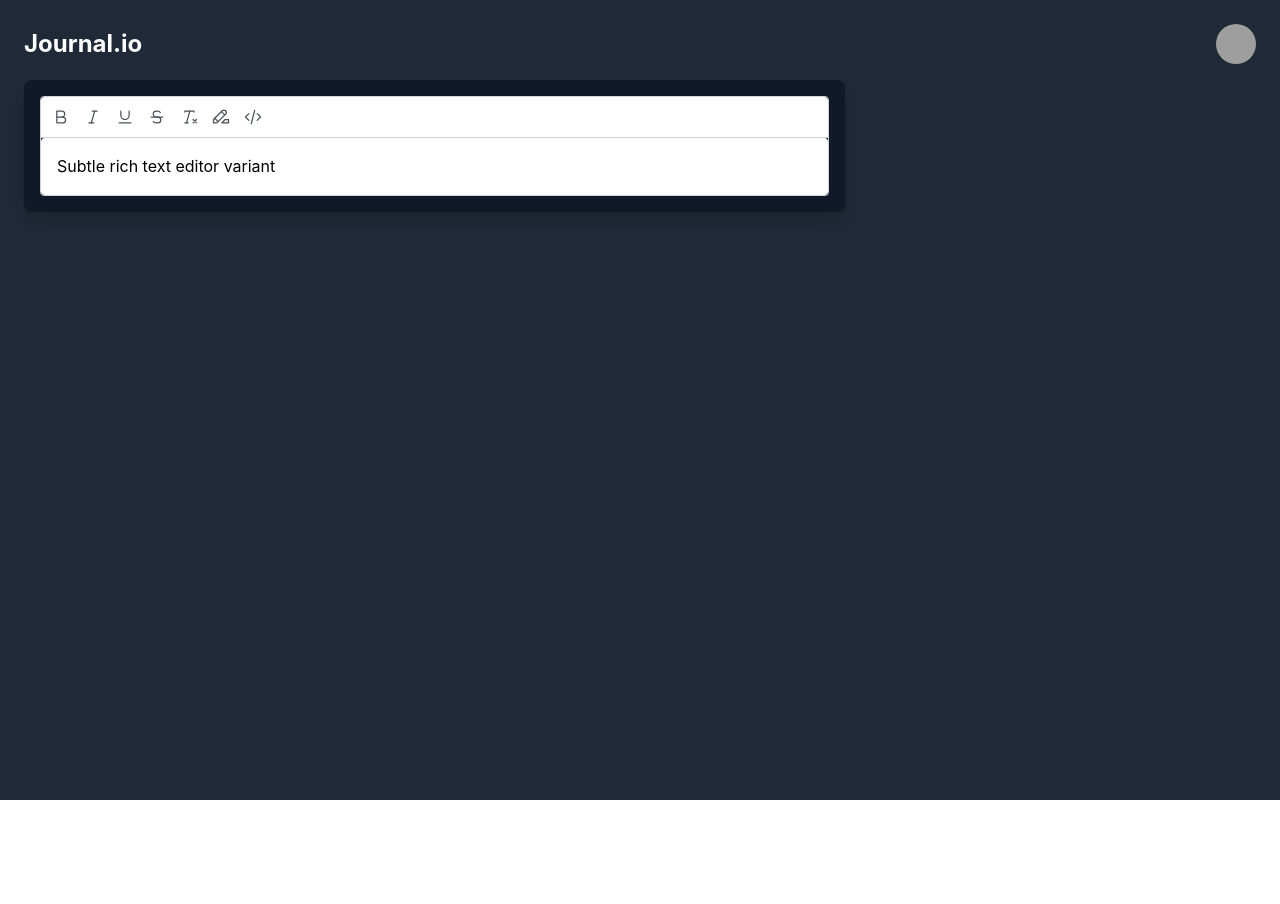
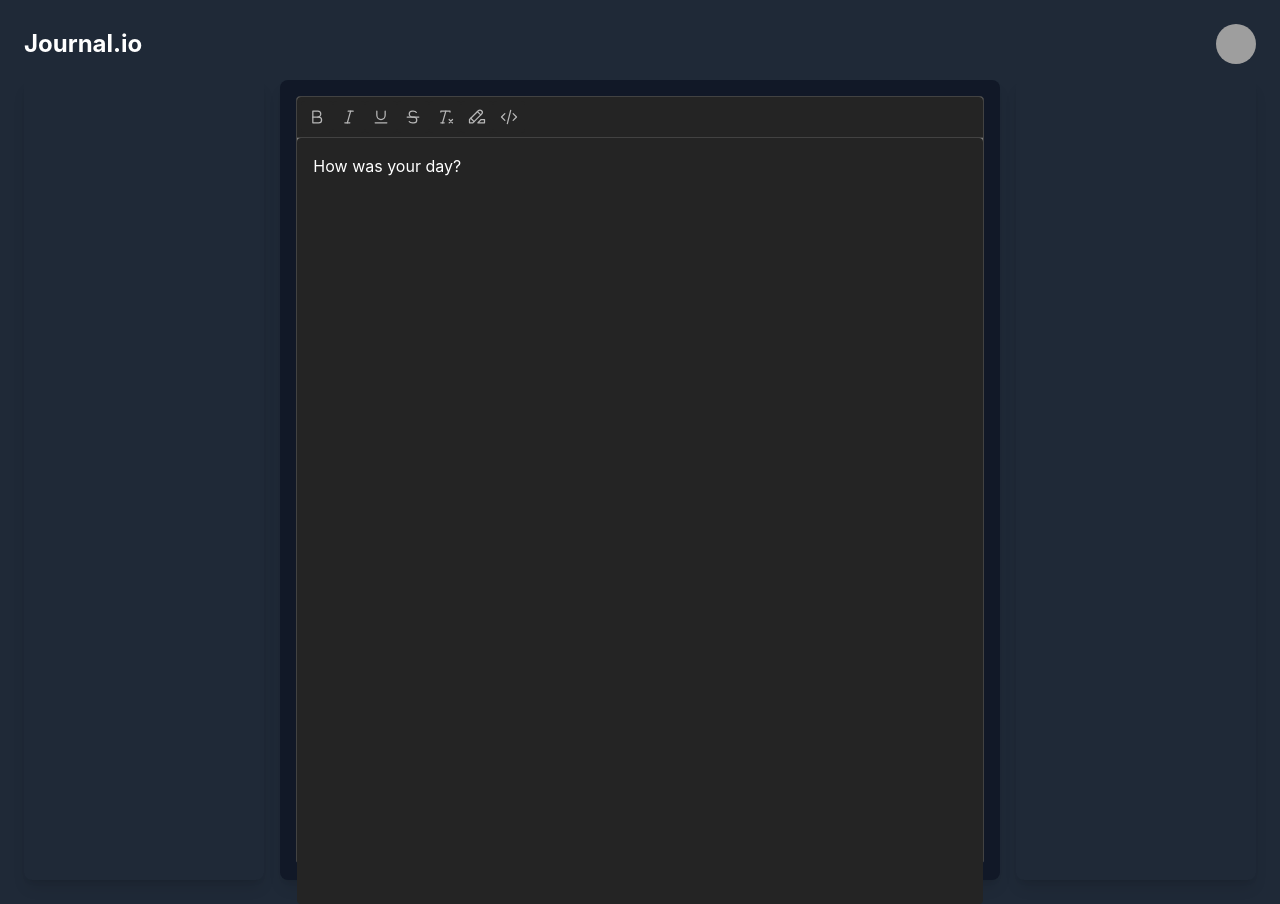
Before and after one commit to rajtilak01/journal.io, a Next.js app: page /canvas in a window 1280 px wide. Before the commit the page ends 800 px from the top, so only its background shows below. Built offline with nearby package versions, Linux system fonts and the light colour scheme; no server answers; grey boxes are pictures that could not be loaded.

Commit message:
styling of main canvas done with canvas in center and full height to write

```diff
--- a/app/canvas/page.tsx
+++ b/app/canvas/page.tsx
@@ -2,20 +2,19 @@
 import { Textarea } from "@/components/ui/textarea"; // Import Textarea if using ShadCN
 import Navbar from "@/components/Navbar";
 import TipTap from "@/components/TipTap";
-
 
 export default function Canvas() {
   return (
     <div className="min-h-screen bg-gray-800 text-white p-6">
       <Navbar />
 
-      <div className="flex flex-col md:flex-row gap-4">
-        <div className="w-full md:w-2/3 bg-gray-900 rounded-lg shadow-lg p-4 text-black">
-            {/* <Textarea
-              className="w-full h-96 md:h-screen p-4 bg-gray-800 text-white rounded-lg border border-gray-700 focus:outline-none focus:ring-2 focus:ring-blue-500"
-              placeholder="Start writing here..."
-            /> */}
-            <TipTap />
+      <div className="flex flex-col md:flex-row gap-4 grid-cols-3">
+        <div className="w-full md:w-1/5 rounded-lg shadow-lg p-4 text-black h-screen">
+        </div>
+        <div className="w-full md:w-3/5 bg-gray-900 rounded-lg shadow-lg p-4 text-black h-screen">
+          <TipTap />
+        </div>
+        <div className="w-full md:w-1/5 rounded-lg shadow-lg p-4 text-black h-screen">
         </div>
       </div>
     </div>
--- a/app/layout.tsx
+++ b/app/layout.tsx
@@ -43,7 +43,7 @@ export default function RootLayout({
           >
           <ColorSchemeScript />
           <Providers>
-            <MantineProvider {...mantineHtmlProps}>
+            <MantineProvider defaultColorScheme="dark">
               {children}
             </MantineProvider>
           </Providers>
--- a/components/TipTap.tsx
+++ b/components/TipTap.tsx
@@ -4,17 +4,30 @@ import { useEditor } from '@tiptap/react';
 import StarterKit from '@tiptap/starter-kit';
 import { RichTextEditor } from '@mantine/tiptap';
 
-const content = '<p>Subtle rich text editor variant</p>';
+const content = '<p>How was your day?</p>';
 
-export default function Demo() {
+export default function TipTap() {
   const editor = useEditor({
     extensions: [StarterKit, Underline, Highlight],
     content,
   });
 
   return (
-    <RichTextEditor editor={editor} variant="subtle">
-      <RichTextEditor.Toolbar sticky stickyOffset={60}>
+    <RichTextEditor
+      editor={editor}
+      variant="subtle"
+      styles={{
+        root: {
+          backgroundColor: 'gray',
+          height: '100%',
+        },
+        content: {
+          color: 'white',
+          height: '100%',
+        },
+      }}
+    >
+      <RichTextEditor.Toolbar>
         <RichTextEditor.ControlsGroup>
           <RichTextEditor.Bold />
           <RichTextEditor.Italic />
@@ -26,7 +39,7 @@ export default function Demo() {
         </RichTextEditor.ControlsGroup>
       </RichTextEditor.Toolbar>
 
-      <RichTextEditor.Content />
+      <RichTextEditor.Content style={{ height: '100%' }} />
     </RichTextEditor>
   );
 }
```
